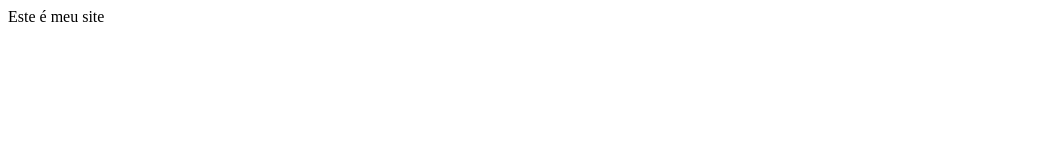
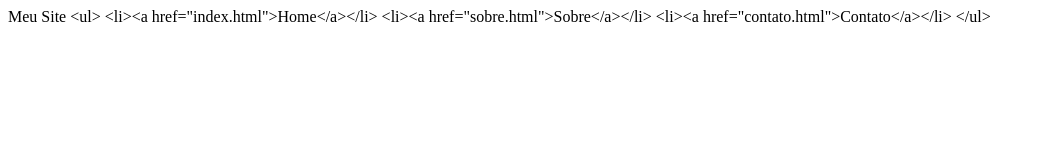
Before and after one commit to nisik/site, a plain HTML site: page index.html in a window 1280 px wide. Shown: the whole page, without its empty margins (0-1045 px from the left). Drawn offline with Linux system fonts and the light colour scheme.

Commit message:
Versão alternativa com menu

```diff
--- a/index.html
+++ b/index.html
@@ -1,10 +1,23 @@
 <!DOCTYPE html>
 <html>
 <head>
-<meta charset="UTF-8">
+<meta charset=“UTF-8”>
 <title> Meu Site </title>
 </head>
+
+
+
 <body>
-Este é meu site
+    Meu Site
+
+
+
+&lt;ul&gt;
+    &lt;li&gt;&lt;a href="index.html"&gt;Home&lt;/a&gt;&lt;/li&gt;
+    &lt;li&gt;&lt;a href="sobre.html"&gt;Sobre&lt;/a&gt;&lt;/li&gt;
+    &lt;li&gt;&lt;a href="contato.html"&gt;Contato&lt;/a&gt;&lt;/li&gt;
+&lt;/ul&gt;
+
+
 </body>
 </html>
```
